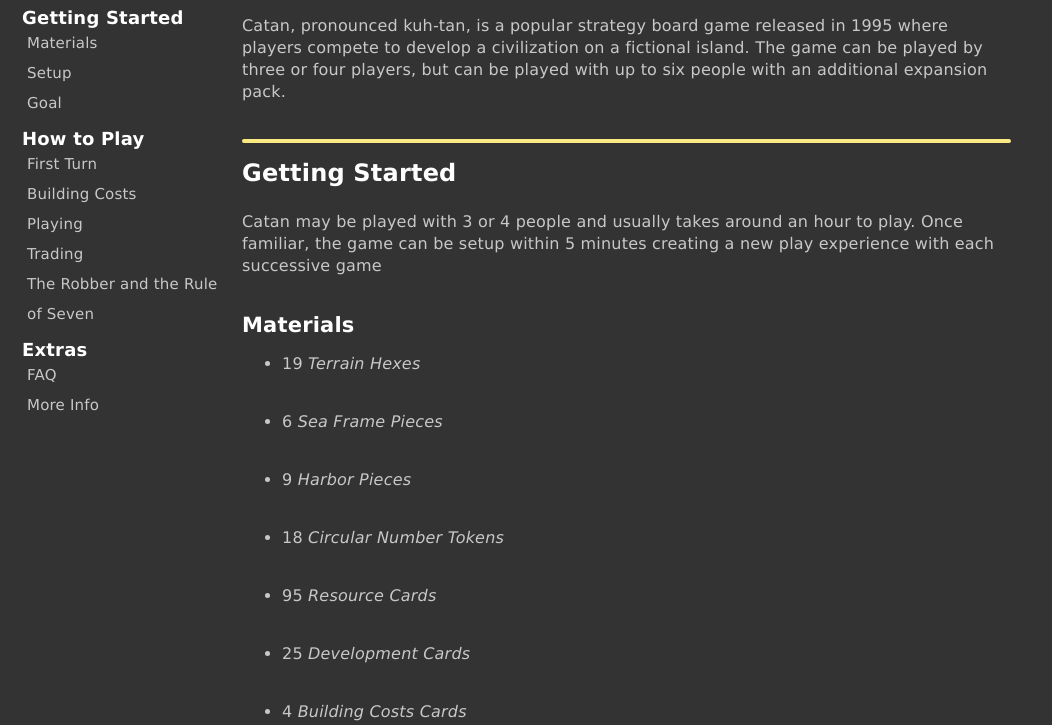
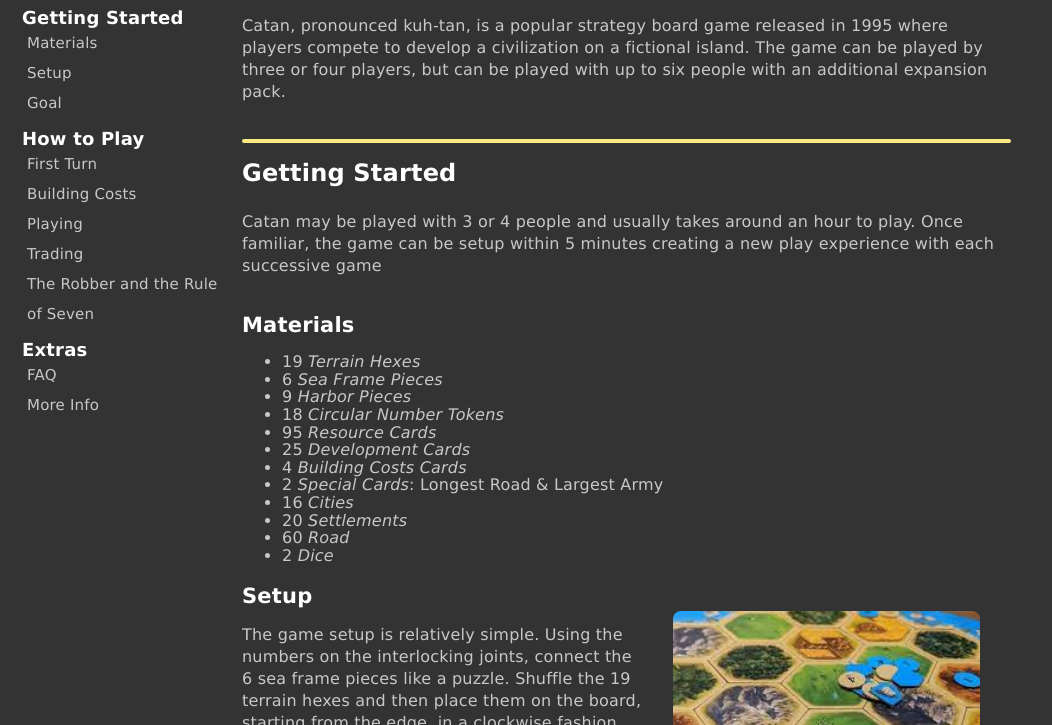
Before and after one commit to willriddick12/ENG3695---P2, a plain HTML site: page index.html in a window 1280 px wide. Shown: the part 75-800 px from the top of the page, without its empty margins (0-1052 px from the left). Drawn offline with Linux system fonts and the light colour scheme.

Commit message:
Modifed lists

```diff
--- a/index.html
+++ b/index.html
@@ -59,18 +59,18 @@
                 <h2 id="materials">Materials</h2>
 
                 <ul>
-                    <li><p>19 <em>Terrain Hexes</em> </p></li>
-                    <li><p>6 <em>Sea Frame Pieces</em></p></li>
-                    <li><p>9 <em>Harbor Pieces</em></p></li>
-                    <li><p>18 <em>Circular Number Tokens</em></p></li>
-                    <li><p>95 <em>Resource Cards</em> </p></li>
-                    <li><p>25 <em>Development Cards</em> </p></li>
-                    <li><p>4 <em>Building Costs Cards</em></p></li>
-                    <li><p>2 <em>Special Cards</em>: Longest Road & Largest Army</p></li>
-                    <li><p>16 <em>Cities</em></p></li>
-                    <li><p>20 <em>Settlements</em></p></li>
-                    <li><p>60 <em>Road</em></p></li>
-                    <li><p>2 <em>Dice</em></p></li>
+                    <li>19 <em>Terrain Hexes</em> </li>
+                    <li>6 <em>Sea Frame Pieces</em></li>
+                    <li>9 <em>Harbor Pieces</em></li>
+                    <li>18 <em>Circular Number Tokens</em></li>
+                    <li>95 <em>Resource Cards</em> </li>
+                    <li>25 <em>Development Cards</em> </li>
+                    <li>4 <em>Building Costs Cards</em> </li>
+                    <li>2 <em>Special Cards</em>: Longest Road & Largest Army </li>
+                    <li>16 <em>Cities</em> </li>
+                    <li>20 <em>Settlements</em> </li>
+                    <li>60 <em>Road</em> </li>
+                    <li>2 <em>Dice</em> </li>
                 </ul>
 
 
@@ -90,9 +90,9 @@
                 <p>The goal of Catan is to acquire 10 Victory Points (VPs). These points are awarded
                 to you through a number of ways:</p>
                 <ol>
-                    <li><p>Settlements: For each settlement you have in play, you get 1 VP.
+                    <li>Settlements: For each settlement you have in play, you get 1 VP.
                         You may build up to five settlements for up to 5 VPs.
-                    </p></li>
+                    </li>
                     <li><p>Cities: For each city you have in play, you get 2 victory points. You may
                         build up to four cities for up to 8 VPs.
                     </p></li>
--- a/style.css
+++ b/style.css
@@ -84,10 +84,10 @@
     padding: 22px;
 }
 
-ul li li.p {
+li {
+    line-height: 110%;
+    margin: 0;
     padding: 0;
-    margin: 0;
-    line-height: 0;
 }
 
 .wrapper {
```
